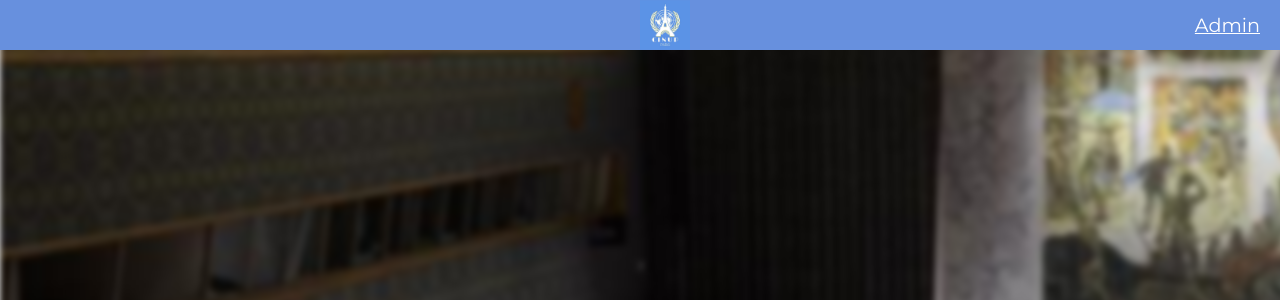
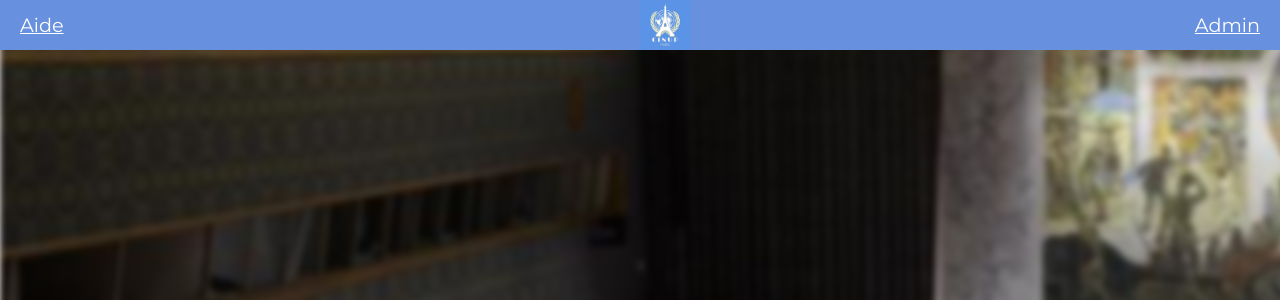
Before and after one commit to minaolenpavel/CINUP-voting-app, a Django app: page / in a window 1280 px wide. Shown: the top 300 px of the page. Run offline with Django 5.2, Linux system fonts and the light colour scheme.

Commit message:
added help button on login page, true final commit before deployment

```diff
--- a/voteApp/static/voteApp/style.css
+++ b/voteApp/static/voteApp/style.css
@@ -96,6 +96,14 @@ a{
     position: fixed;
     top: 0%;
     right: 20px;
+    pointer-events: auto;
+    color:white;
+    text-decoration: underline;
+}
+#aide{
+    position: fixed;
+    top: 0%;
+    left: 20px;
     pointer-events: auto;
     color:white;
     text-decoration: underline;
--- a/voteApp/templates/login.html
+++ b/voteApp/templates/login.html
@@ -15,6 +15,7 @@
             <img id="logo" src="{% static 'voteApp/img/android-chrome-512x512.png' %}">
         </a>
         <a href="{% url 'admin:index' %}" id="admin">Admin</a>
+        <a href="{% url 'voteApp:aide' %}" id="aide">Aide</a>
     </div>
     <form  id="loginForm" action="{% url 'voteApp:login' %}" method="post">
         {% csrf_token %}
```
